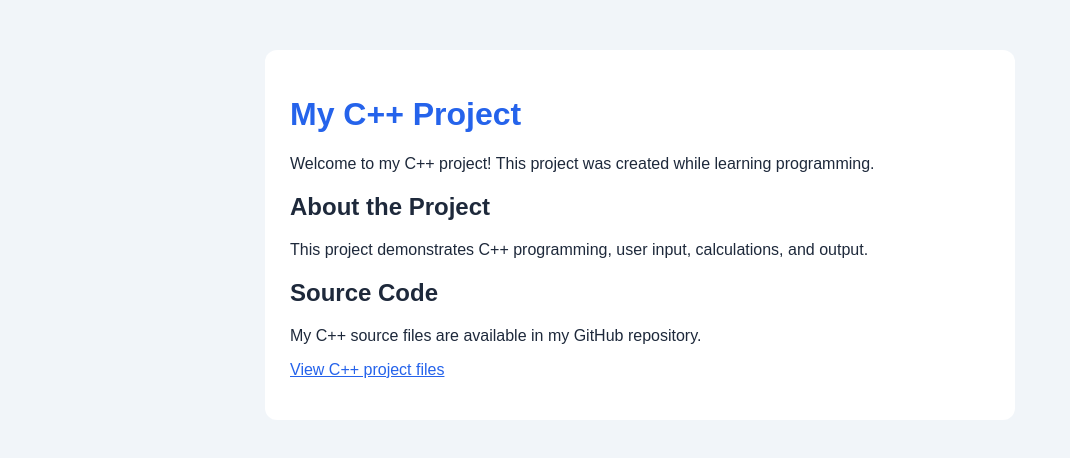
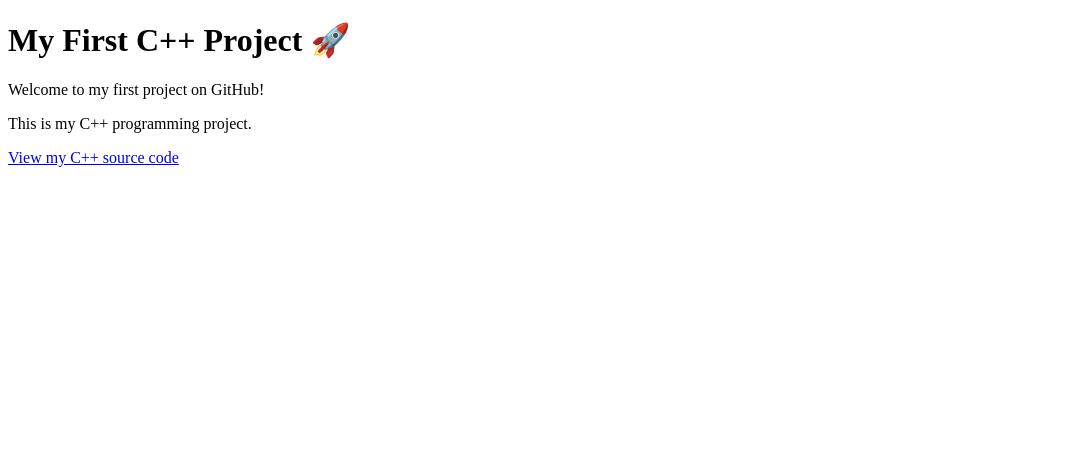
Before and after one commit to adilabdee123-droid/c-project, a plain HTML site: page index.html in a window 1280 px wide. Shown: the whole page, without its empty margins (0-1070 px from the left). Drawn offline with Linux system fonts and the light colour scheme.

Commit message:
Update index.html

```diff
--- a/index.html
+++ b/index.html
@@ -1,67 +1,15 @@
-
 <!DOCTYPE html>
 <html lang="en">
 <head>
     <meta charset="UTF-8">
     <meta name="viewport" content="width=device-width, initial-scale=1.0">
-    <title>My C++ Project</title>
-    <style>
-        body {
-            font-family: Arial, sans-serif;
-            background: #f1f5f9;
-            color: #1e293b;
-            margin: 0;
-            padding: 20px;
-        }
-
-        main {
-            max-width: 700px;
-            margin: 30px auto;
-            background: white;
-            padding: 25px;
-            border-radius: 12px;
-        }
-
-        h1 { color: #2563eb; }
-
-        pre {
-            background: #172033;
-            color: #e2e8f0;
-            padding: 15px;
-            border-radius: 8px;
-            overflow-x: auto;
-        }
-
-        a { color: #2563eb; }
-    </style>
+    <title>My First C++ Project</title>
 </head>
 <body>
-    <main>
-        <h1>My C++ Project</h1>
+    <h1>My First C++ Project 🚀</h1>
+    <p>Welcome to my first project on GitHub!</p>
+    <p>This is my C++ programming project.</p>
 
-        <p>
-            Welcome to my C++ project!
-            This project was created while learning
-            programming.
-        </p>
-
-        <h2>About the Project</h2>
-        <p>
-            This project demonstrates C++ programming,
-            user input, calculations, and output.
-        </p>
-
-        <h2>Source Code</h2>
-        <p>
-            My C++ source files are available in
-            my GitHub repository.
-        </p>
-
-        <p>
-            <a href="https://github.com/adilabdee123-droid/c-project">
-                View C++ project files
-            </a>
-        </p>
-    </main>
+    <a href="project1.cpp">View my C++ source code</a>
 </body>
 </html>
```
